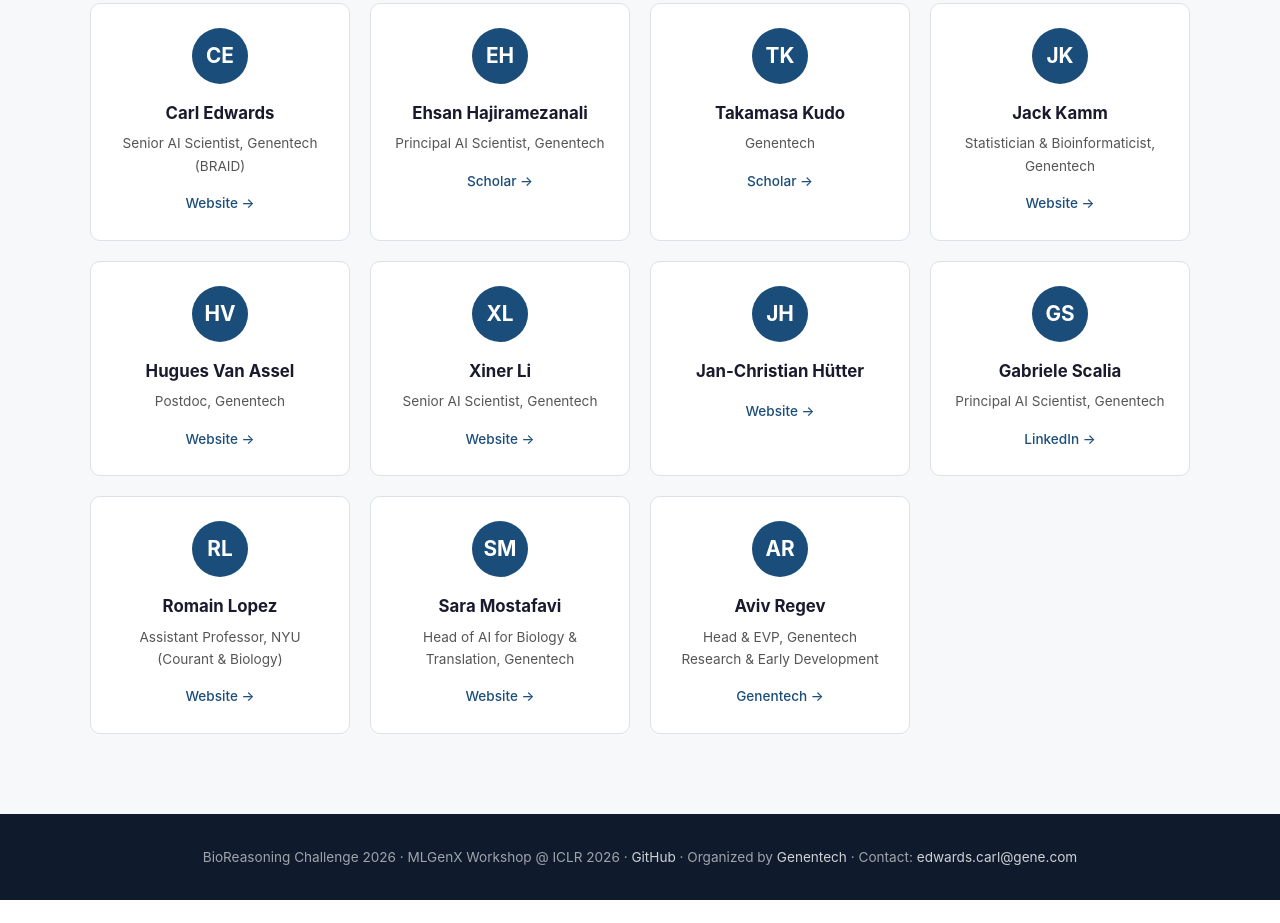
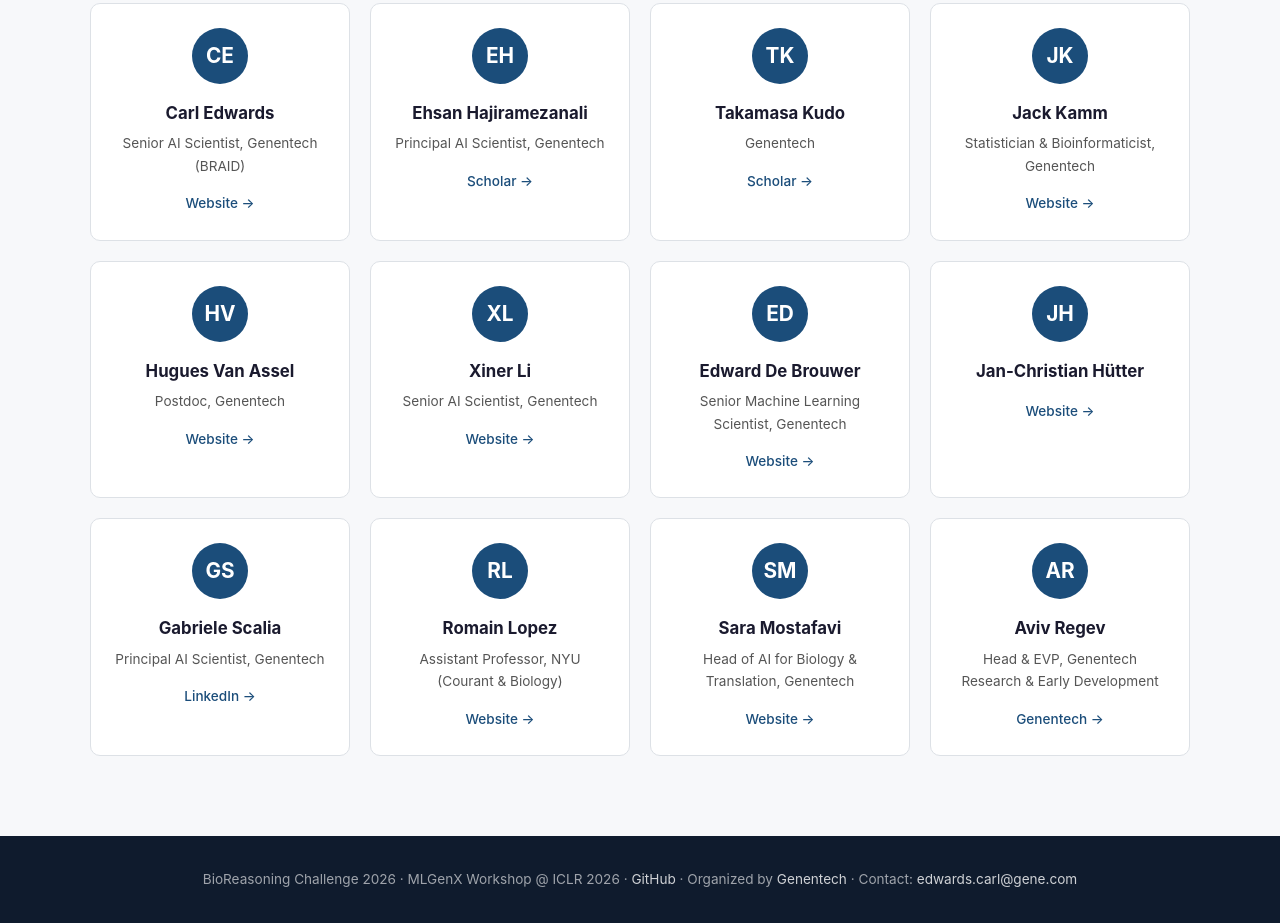
Before and after one commit to Genentech/BioReasoningChallenge, a plain HTML site: page docs/index.html in a window 1280 px wide. Shown: the part 7363-8286 px from the top of the page. Before the commit the page ends 8263 px from the top, so only its background shows below. Drawn offline with Linux system fonts and the light colour scheme.

Commit message:
website update

```diff
--- a/docs/index.html
+++ b/docs/index.html
@@ -607,6 +607,13 @@ footer a:hover { color: #fff; }
       </div>
 
       <div class="organizer-card">
+        <div class="organizer-avatar">ED</div>
+        <h3>Edward De Brouwer</h3>
+        <p class="role">Senior Machine Learning Scientist, Genentech</p>
+        <a href="https://edwarddebrouwer.xyz" target="_blank" rel="noopener">Website &rarr;</a>
+      </div>
+
+      <div class="organizer-card">
         <div class="organizer-avatar">JH</div>
         <h3>Jan-Christian H&uuml;tter</h3>
         <p class="role"></p>
```
